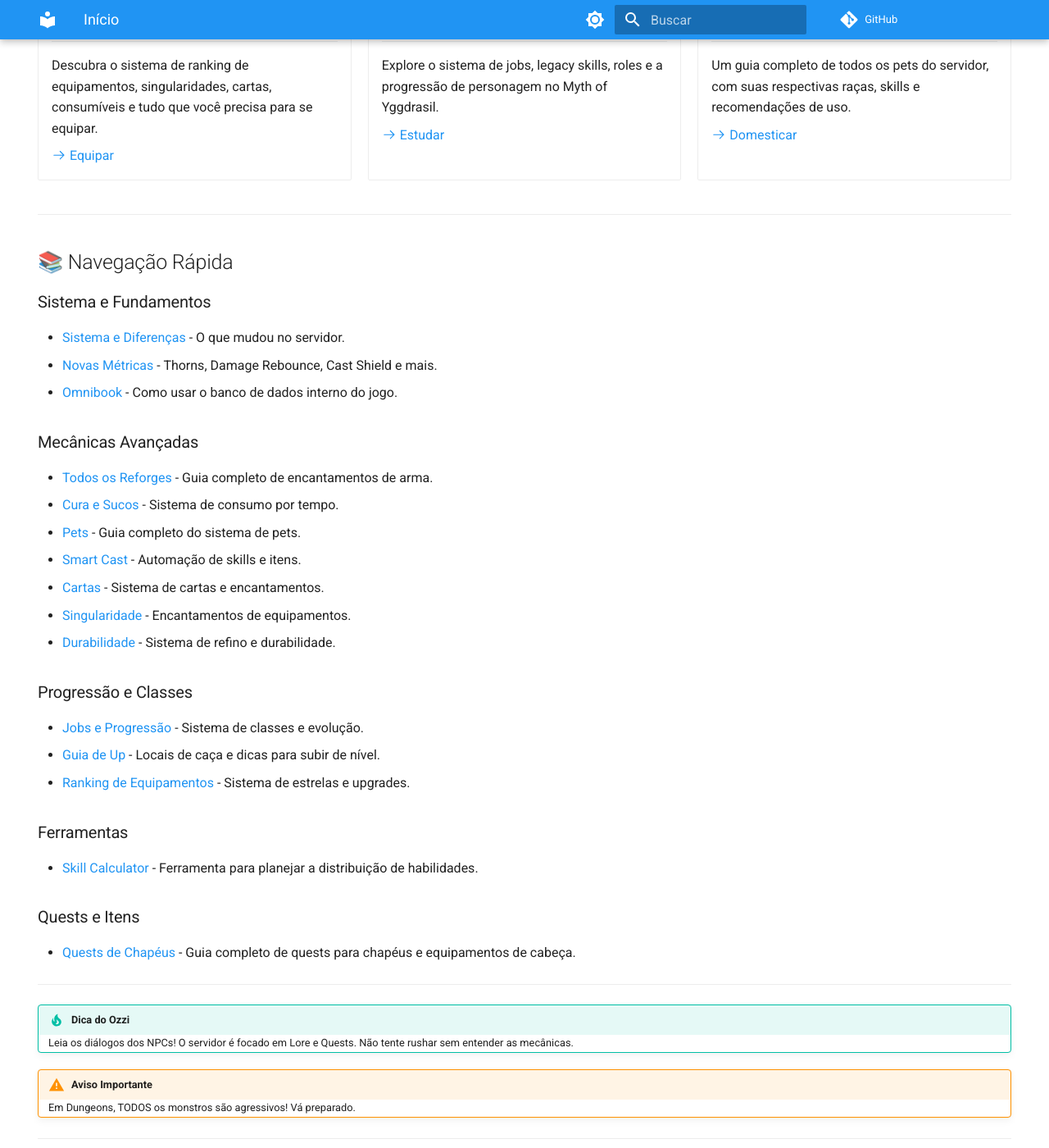
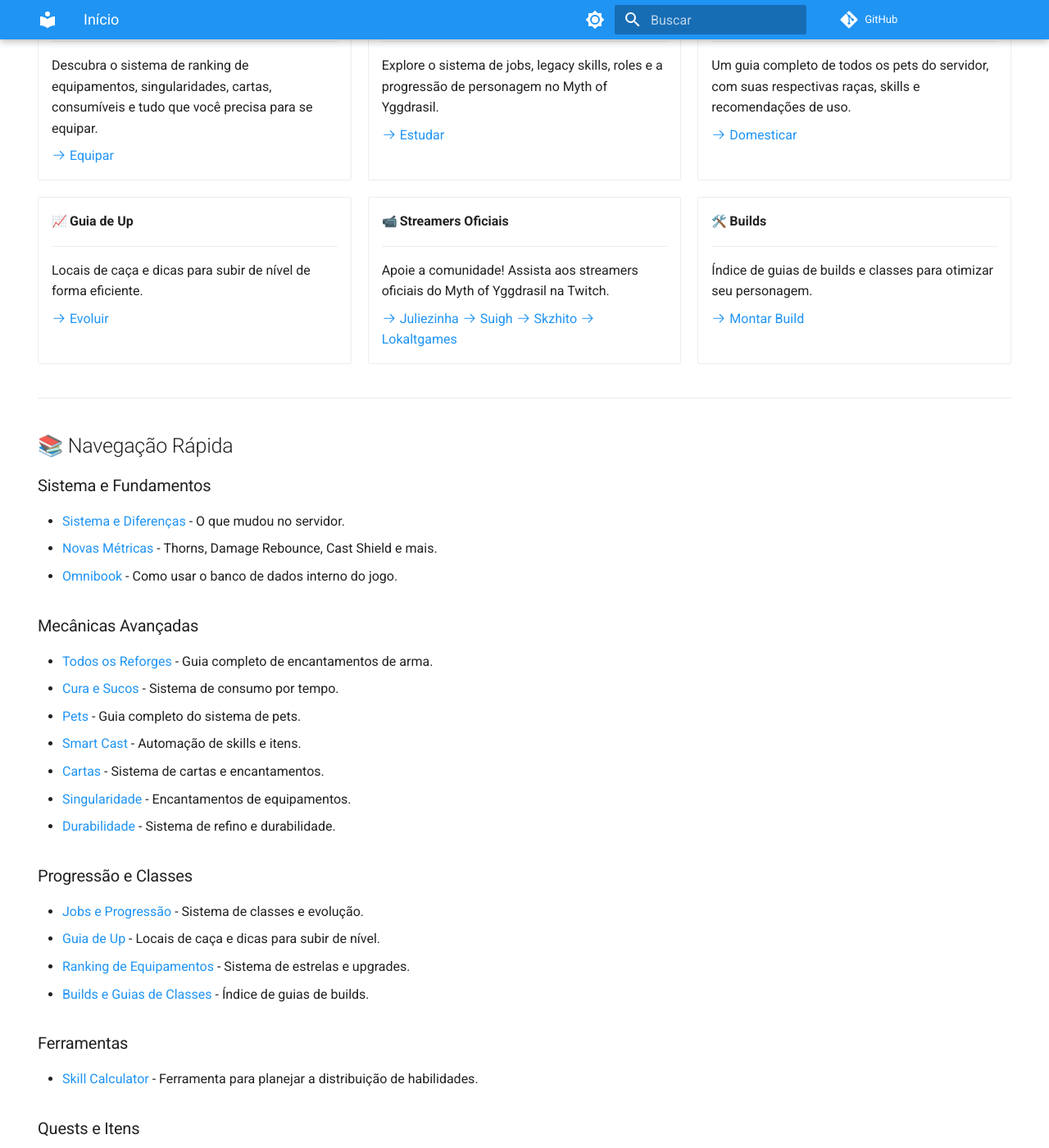
Before and after one commit to mythofyggdrasil/mythofyggdrasil.github.io, an MkDocs documentation site: the page built from docs/index.md, in a window 1280 px wide and 1400 px high, scrolled down 634 px. Shown: the whole window at 82% size. Built offline with MkDocs 1.6.1 and Material for MkDocs 9.7.7, drawn with Linux system fonts in a browser that asks for light colours; emoji names are drawn with the system emoji font; comment, search, counter and statistics services are not loaded.

Commit message:
Add files via upload

```diff
--- a/docs/index.md
+++ b/docs/index.md
@@ -62,6 +62,33 @@
 
     [:octicons-arrow-right-24: Domesticar](pets.md)
 
+-   :chart_with_upwards_trend: **Guia de Up**
+
+    ---
+
+    Locais de caça e dicas para subir de nível de forma eficiente.
+
+    [:octicons-arrow-right-24: Evoluir](guia-de-up.md)
+
+-   :video_camera: **Streamers Oficiais**
+
+    ---
+
+    Apoie a comunidade! Assista aos streamers oficiais do Myth of Yggdrasil na Twitch.
+
+    [:octicons-arrow-right-24: Juliezinha](https://www.twitch.tv/julliezinha)
+    [:octicons-arrow-right-24: Suigh](https://www.twitch.tv/suigh)
+    [:octicons-arrow-right-24: Skzhito](https://www.twitch.tv/skzhito)
+    [:octicons-arrow-right-24: Lokaltgames](https://www.twitch.tv/lokaltgames)
+
+-   :hammer_and_wrench: **Builds**
+
+    ---
+
+    Índice de guias de builds e classes para otimizar seu personagem.
+
+    [:octicons-arrow-right-24: Montar Build](builds.md)
+
 </div>
 
 ---
@@ -89,6 +116,7 @@
 *   [Jobs e Progressão](jobs.md) - Sistema de classes e evolução.
 *   [Guia de Up](guia-de-up.md) - Locais de caça e dicas para subir de nível.
 *   [Ranking de Equipamentos](ranking.md) - Sistema de estrelas e upgrades.
+*   [Builds e Guias de Classes](builds.md) - Índice de guias de builds.
 
 ### Ferramentas
 
```
Also changed, not shown: docs/builds.md (added, +40 -0 lines).
